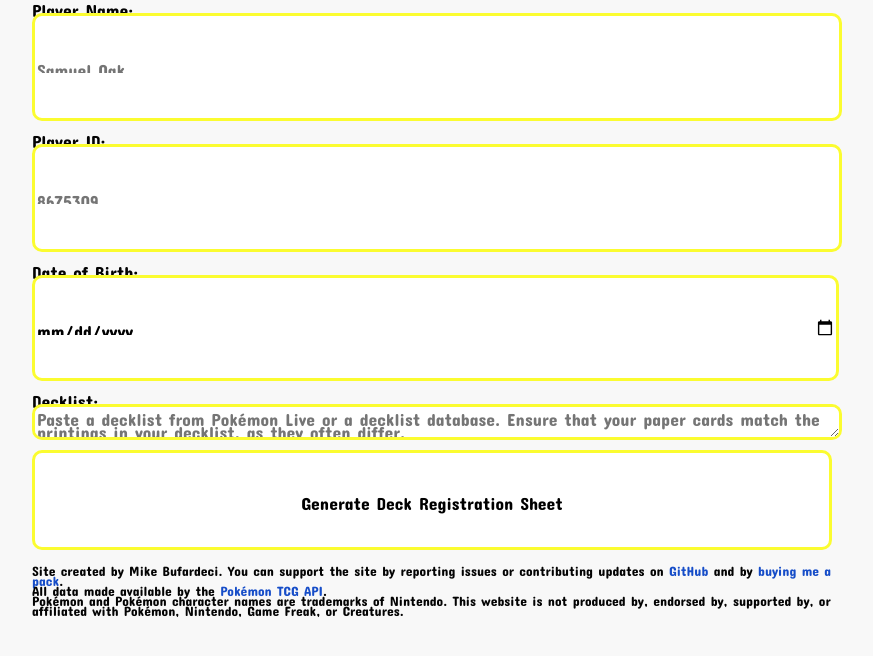
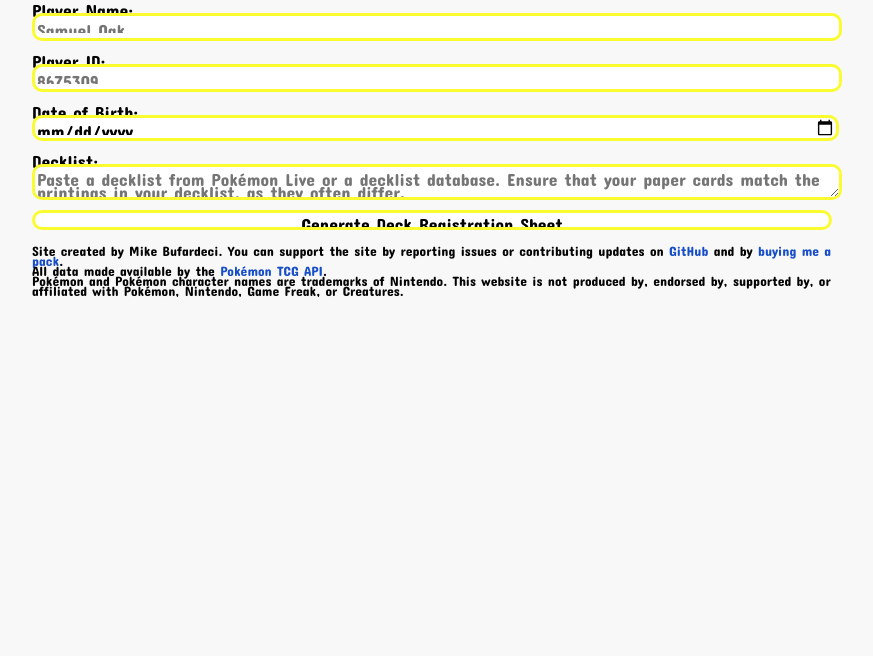
Before and after one commit to MichaelBufardeci/ConcealedCards, a Flask app: page / in a window 1280 px wide. Shown: the part 101-757 px from the top of the page, without its empty margins (208-1081 px from the left). Run offline with Flask 3, Linux system fonts and the light colour scheme.

```diff
--- a/static/style.css
+++ b/static/style.css
@@ -50,7 +50,7 @@ textarea:focus {
 }
 
 input{
-    height: 100px;
+    height: 20px;
 }
 
 textarea {
```
